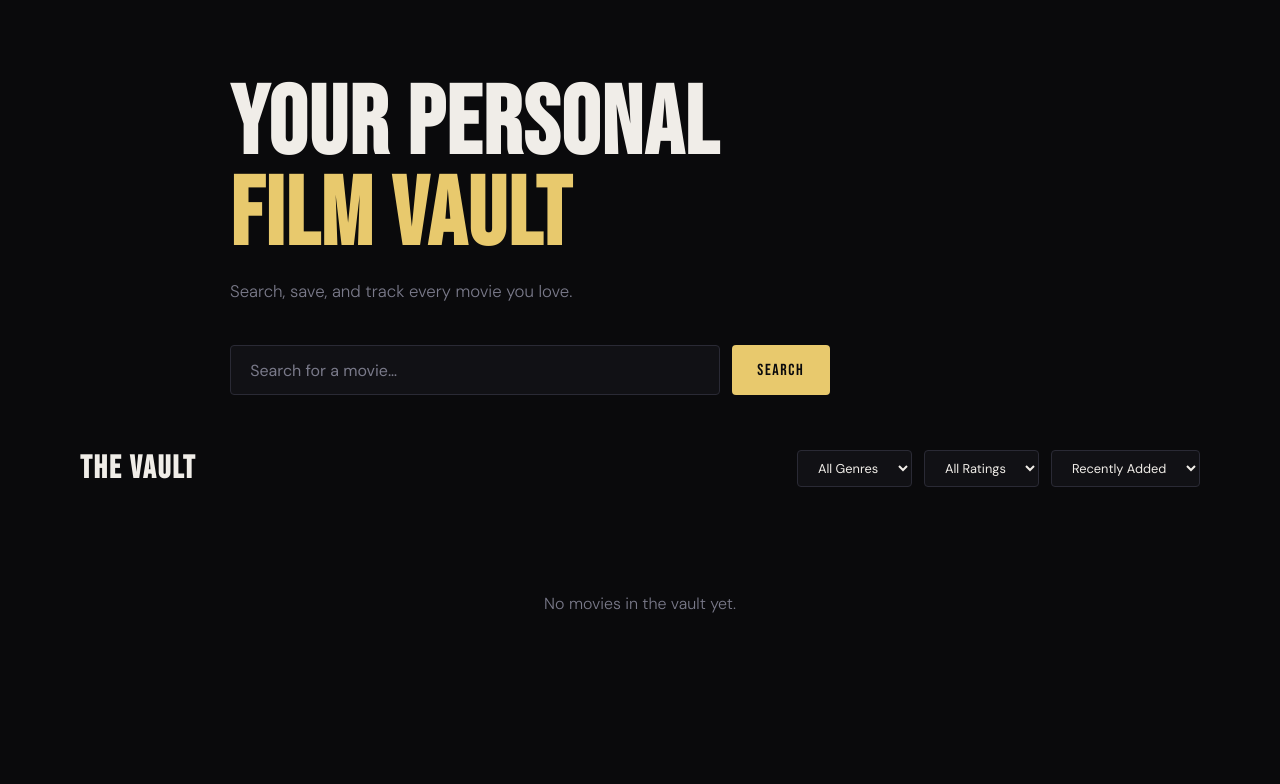
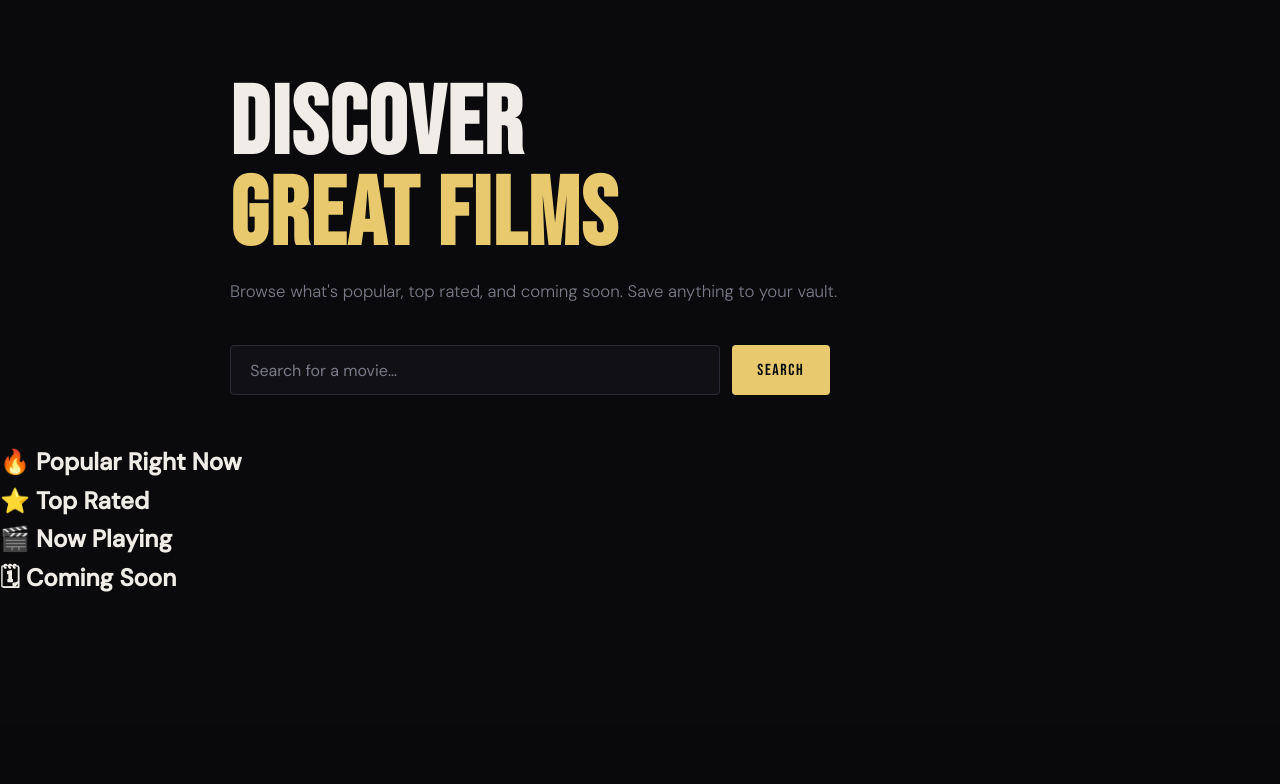
Before and after one commit to bmdzoe/cinevault, a Flask app: page / in a window 1280 px wide. Shown: the part 74-858 px from the top of the page. After the commit the page ends 666 px from the top, so only its background shows below. Run offline with Flask 3, Linux system fonts and the light colour scheme; data that the repository does not hold is empty; parts of the project's set-up code (start-up, migrations or seed data) failed here and were passed over.

Commit message:
Update hero section and add movie categories

```diff
--- a/app/templates/index.html
+++ b/app/templates/index.html
@@ -3,8 +3,8 @@
 {% block content %}
 <section class="hero">
   <div class="hero-text">
-    <h1 class="hero-title">YOUR PERSONAL<br><span class="accent">FILM VAULT</span></h1>
-    <p class="hero-sub">Search, save, and track every movie you love.</p>
+    <h1 class="hero-title">DISCOVER<br><span class="accent">GREAT FILMS</span></h1>
+    <p class="hero-sub">Browse what's popular, top rated, and coming soon. Save anything to your vault.</p>
   </div>
   <form class="search-bar" id="searchForm">
     <input type="text" id="searchInput" class="search-input" placeholder="Search for a movie…" autocomplete="off" />
@@ -12,25 +12,24 @@
   </form>
 </section>
 <div id="searchResult" class="search-result hidden"></div>
-<section class="browse-section">
-  <div class="browse-header">
-    <h2 class="section-title">THE VAULT</h2>
-    <div class="filters">
-      <select id="filterGenre" class="filter-select"><option value="">All Genres</option></select>
-      <select id="filterRating" class="filter-select">
-        <option value="">All Ratings</option>
-        <option>G</option><option>PG</option><option>PG-13</option><option>R</option><option>NC-17</option><option>NR</option>
-      </select>
-      <select id="sortBy" class="filter-select">
-        <option value="added_at">Recently Added</option>
-        <option value="title">Title A–Z</option>
-        <option value="release_year">Release Year</option>
-      </select>
-    </div>
-  </div>
-  <div id="moviesGrid" class="movies-grid"></div>
-  <div id="pagination" class="pagination"></div>
-</section>
+<div class="categories-container">
+  <section class="category-section">
+    <h2 class="category-title">🔥 Popular Right Now</h2>
+    <div class="movie-row" id="popularRow"></div>
+  </section>
+  <section class="category-section">
+    <h2 class="category-title">⭐ Top Rated</h2>
+    <div class="movie-row" id="topRatedRow"></div>
+  </section>
+  <section class="category-section">
+    <h2 class="category-title">🎬 Now Playing</h2>
+    <div class="movie-row" id="nowPlayingRow"></div>
+  </section>
+  <section class="category-section">
+    <h2 class="category-title">🗓 Coming Soon</h2>
+    <div class="movie-row" id="upcomingRow"></div>
+  </section>
+</div>
 <!-- Movie Detail Modal -->
 <div id="movieModal" class="modal hidden">
   <div class="modal-backdrop"></div>
```
